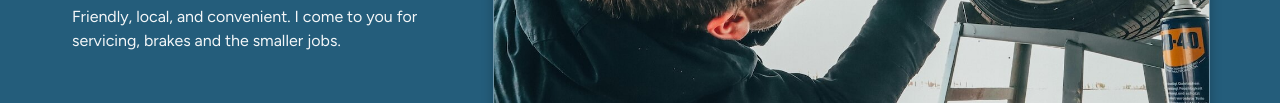
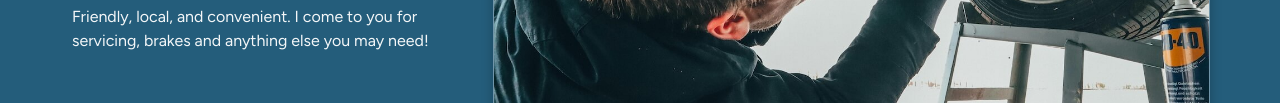
Before and after one commit to smharrod-design/askautomotive, a plain HTML site: page index.html in a window 1280 px wide. Shown: the part 497-600 px from the top of the page. Drawn offline with Linux system fonts and the light colour scheme.

Commit message:
updated test

```diff
--- a/index.html
+++ b/index.html
@@ -142,7 +142,7 @@
   <section class="section hero-intro" id="home">
     <div class="container">
       <h1 class="hero-title">Mobile mechanic for the Wirral</h1>
-      <p class="hero-sub">Friendly, local, and convenient. I come to you for servicing, brakes and the smaller jobs.</p>
+      <p class="hero-sub">Friendly, local, and convenient. I come to you for servicing, brakes and anything else you may need!</p>
     </div>
     <div class="banner-image">
       <img src="assets/mechanic-working.jpg" alt="Spanners organised and hung up">
```
